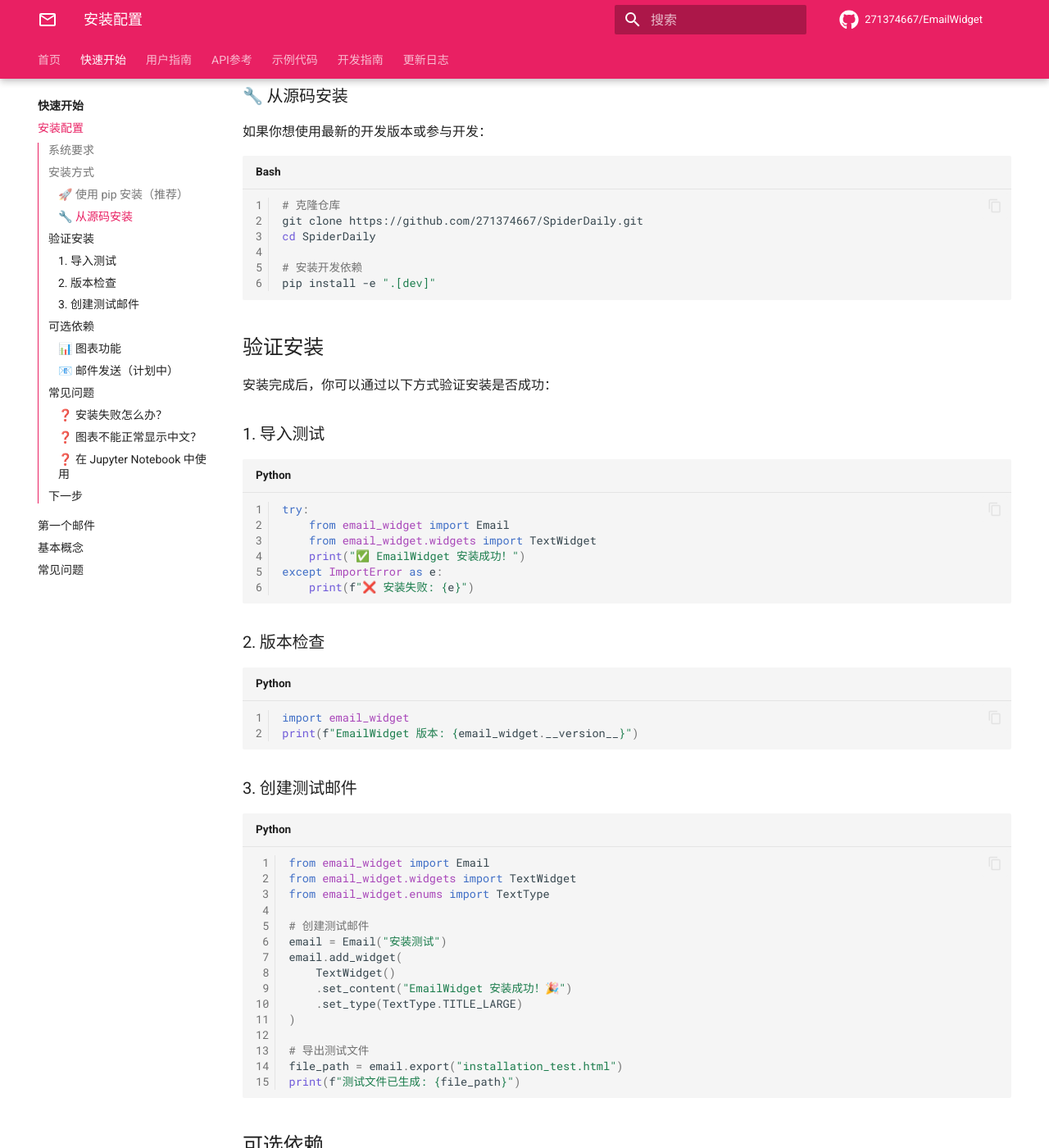
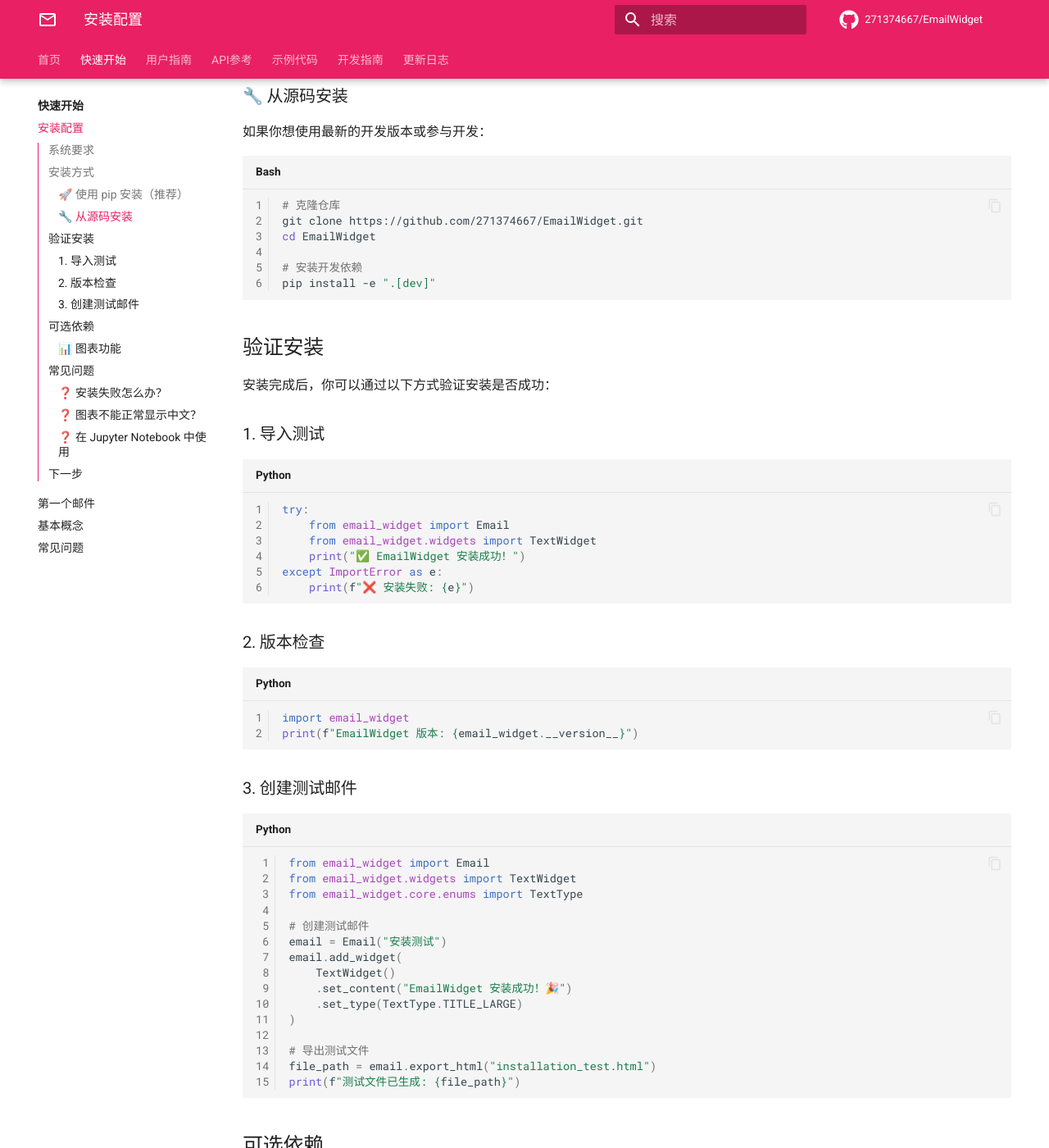
Before and after one commit to 271374667/EmailWidget, an MkDocs documentation site: the page built from docs/getting-started/installation.md, in a window 1280 px wide and 1400 px high, scrolled down 608 px. Shown: the whole window at 82% size. Built offline with MkDocs 1.6.1 and Material for MkDocs 9.7.7, drawn with Linux system fonts in a browser that asks for light colours; comment, search, counter and statistics services are not loaded; the version menu is left out; some of the changed text lies outside the part shown.

Commit message:
Docs: 更新了快速开始-安装页面的说明

````diff
--- a/docs/getting-started/installation.md
+++ b/docs/getting-started/installation.md
@@ -32,8 +32,8 @@
 
 ```bash
 # 克隆仓库
-git clone https://github.com/271374667/SpiderDaily.git
-cd SpiderDaily
+git clone https://github.com/271374667/EmailWidget.git
+cd EmailWidget
 
 # 安装开发依赖
 pip install -e ".[dev]"
@@ -66,7 +66,7 @@
 ```python
 from email_widget import Email
 from email_widget.widgets import TextWidget
-from email_widget.enums import TextType
+from email_widget.core.enums import TextType
 
 # 创建测试邮件
 email = Email("安装测试")
@@ -77,7 +77,7 @@
 )
 
 # 导出测试文件
-file_path = email.export("installation_test.html")
+file_path = email.export_html("installation_test.html")
 print(f"测试文件已生成: {file_path}")
 ```
 
@@ -87,18 +87,10 @@
 
 ### 📊 图表功能
 
-如果你需要使用图表组件：
+如果你需要使用图表组件(这一部分的内容按需安装，默认不会自带)：
 
 ```bash
 pip install matplotlib seaborn
-```
-
-### 📧 邮件发送（计划中）
-
-未来版本将支持直接发送邮件：
-
-```bash
-pip install redmail  # 即将支持
 ```
 
 ## 常见问题
````
Also changed, not shown: other parts of docs/getting-started/installation.md (+2 -2 lines).
